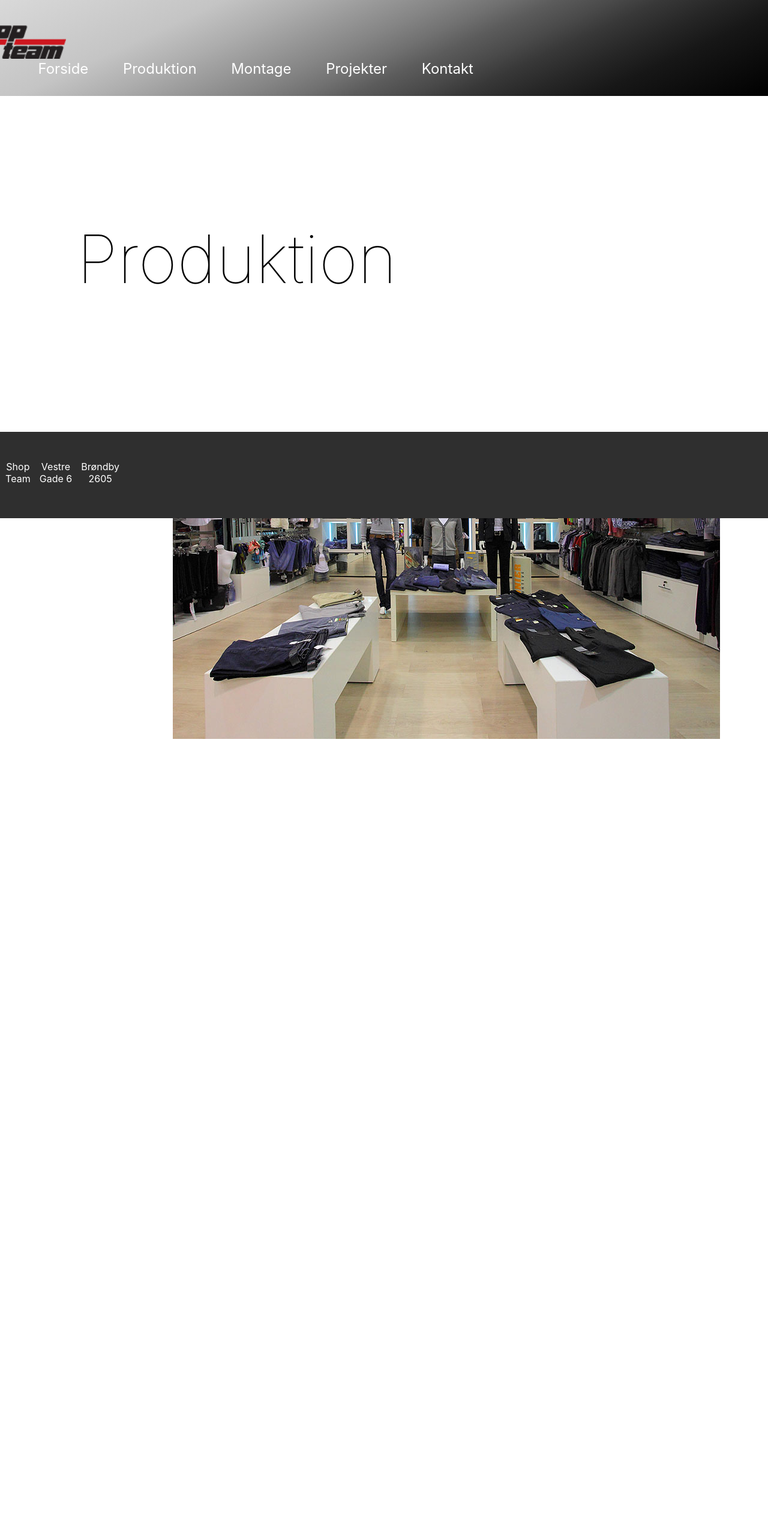
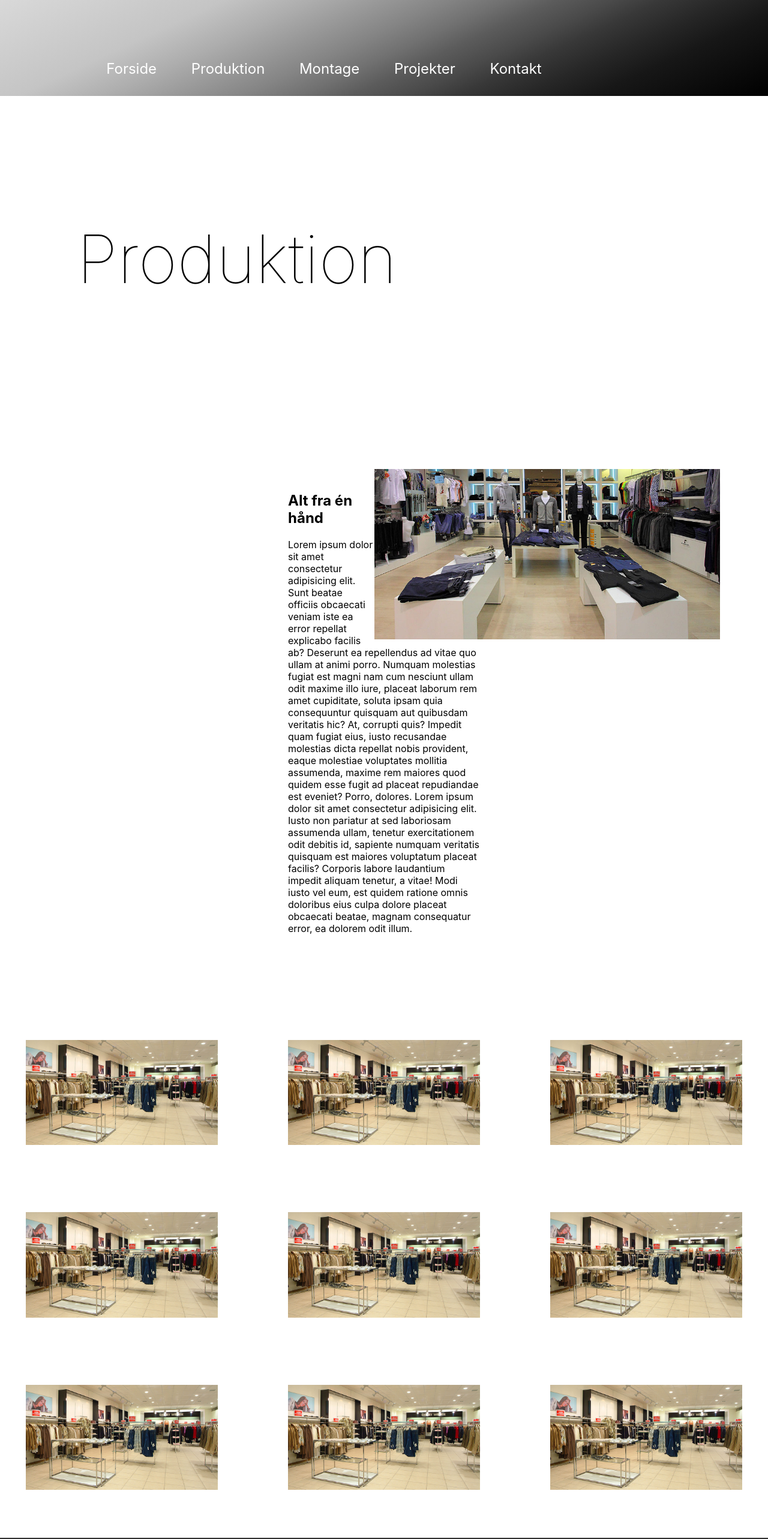
Before and after one commit to NicoCPH/Hjemmeside_Shopteam, a React (Create React App) app: page /Produktion in a window 1280 px wide. Shown: the top 2566 px of the page at 60% size. Before the commit the page ends 1312 px from the top, so only its background shows below. Built offline with nearby package versions, Linux system fonts and the light colour scheme.

Commit message:
produktion lavet

```diff
--- a/public/index.html
+++ b/public/index.html
@@ -3,7 +3,7 @@
   <head>
     <meta charset="utf-8" />
     <link rel="icon" href="%PUBLIC_URL%/favicon.ico" />
-    <meta name="viewport" content="width=device-width, initial-scale=1" />
+    <meta name="viewport" content="width=device-width, initial-scale=1.0">
     <meta name="theme-color" content="#000000" />
     <meta
       name="description"
--- a/src/App.js
+++ b/src/App.js
@@ -1,6 +1,7 @@
 import './styles/App.css';
 import './styles/home.css';
 import './styles/production.css'
+
 import React from "react";
 import {
   BrowserRouter as Router,
--- a/src/sites/Produktion.jsx
+++ b/src/sites/Produktion.jsx
@@ -5,8 +5,30 @@ function Produktion() {
                <h1>Produktion</h1>
                <img src={require("../images/img-montage.jpg")} alt="" />
                </div>
-
-
+            <section className="mid_center_section">
+                <h2>Alt fra én hånd</h2>
+               <div className="center_text">
+                       <p>Lorem ipsum dolor sit amet consectetur adipisicing elit. Sunt beatae officiis obcaecati veniam iste ea error repellat explicabo facilis ab? Deserunt ea repellendus ad vitae quo ullam at animi porro.
+                       Numquam molestias fugiat est magni nam cum nesciunt ullam odit maxime illo iure, placeat laborum rem amet cupiditate, soluta ipsam quia consequuntur quisquam aut quibusdam veritatis hic? At, corrupti quis?
+                       Impedit quam fugiat eius, iusto recusandae molestias dicta repellat nobis provident, eaque molestiae voluptates mollitia assumenda, maxime rem maiores quod quidem esse fugit ad placeat repudiandae est eveniet? Porro, dolores.
+                       Lorem ipsum dolor sit amet consectetur adipisicing elit. Iusto non pariatur at sed laboriosam assumenda ullam, tenetur exercitationem odit debitis id, sapiente numquam veritatis quisquam est maiores voluptatum placeat facilis?
+                       Corporis labore laudantium impedit aliquam tenetur, a vitae! Modi iusto vel eum, est quidem ratione omnis doloribus eius culpa dolore placeat obcaecati beatae, magnam consequatur error, ea dolorem odit illum.
+                       </p>
+                </div>
+            </section>
+            <section>
+            <div className="picture_grid_produktion">
+                <img src={require("../images/intro01_02.jpg")} alt="" />
+                <img src={require("../images/intro01_02.jpg")} alt="" />
+                <img src={require("../images/intro01_02.jpg")} alt="" />
+                <img src={require("../images/intro01_02.jpg")} alt="" />
+                <img src={require("../images/intro01_02.jpg")} alt="" />
+                <img src={require("../images/intro01_02.jpg")} alt="" />
+                <img src={require("../images/intro01_02.jpg")} alt="" />
+                <img src={require("../images/intro01_02.jpg")} alt="" />
+                <img src={require("../images/intro01_02.jpg")} alt="" />
+            </div>
+            </section>
 
 
             </div>
--- a/src/styles/App.css
+++ b/src/styles/App.css
@@ -5,6 +5,7 @@
 .content {
   min-height: 70vh;
 }
+
 .site_header {
   display: flex;
   justify-content: space-around;
@@ -24,33 +25,58 @@
     hsl(343deg 0% 9%) 82%,
     hsl(0deg 0% 0%) 100%
   );
-  min-height: 10rem;
+  min-height: 9rem;
+  max-height: 10rem;
 }
 
 .image_logo {
   background-image: url("../images/logo.png");
   background-size: 11rem;
-  min-height: 7rem;
-  min-width: 13rem;
+  min-width: 7rem;
+  width: 13rem;
   position: relative;
   background-repeat: no-repeat;
-  top: 2rem;
-  right: 8rem;
-  display: block;
-}
-
-.site-header__wrapper {
-  display: flex;
-  justify-content: space-between;
-  align-items: center;
-  flex-wrap: wrap;
+  height: 5rem;
+  min-height: 5rem;
+  margin: auto;
+  padding-top: 2rem;
+  left: 6rem;
 }
 
 .site_header ul {
   position: relative;
-  right: 25rem;
-  top: 4rem;
+  padding-top: 4rem;
+  padding-right: 40rem;
   font-size: 1.5rem;
+}
+@media only screen and (max-width: 1670px) {
+  .image_logo {
+    width: 13rem;
+    height: 5rem;
+    min-height: 5rem;
+    margin: auto;
+    padding-top: 2rem;
+  }
+
+  .site_header ul {
+    padding-right: 30rem;
+
+  }
+}
+
+@media only screen and (max-width: 1483px) {
+  .image_logo {
+    display: none;
+  }
+  .site_header ul {
+    padding-right: 15rem;
+  }
+}
+
+@media only screen and (max-width: 1300px) {
+  .site_header ul {
+    padding-right: 15rem;
+  }
 }
 .site_header li {
 	display: inline;
--- a/src/styles/home.css
+++ b/src/styles/home.css
@@ -26,12 +26,15 @@
     justify-items: center;
     margin: auto;
 }
-.picture_grid > img{
+.picture_grid img{
     object-fit: cover;
+    transition: transform .2s; /* Animation */
     width: 100%;
     max-height: 100%;
 }
-
+.picture_grid img:hover{
+    transform: scale(1.5);
+}
 
 @font-face {
     font-family: Oswald, sans-serif;
@@ -40,5 +43,12 @@
 .parentdiv {
     position: relative;
     margin: auto;
-    padding: 10rem;
+    padding-top: 5rem;
+    align-content: center;
+    padding-left: 2rem;
   }
+
+  .parentdiv img {
+
+    width: 50%;
+  }
--- a/src/styles/production.css
+++ b/src/styles/production.css
@@ -3,16 +3,50 @@
     src: url("Oswald-VariableFont_wght.ttf");
   }
 .poduction_headline h1 {
-    font-family:;
+    position: relative;
     font-size: 7rem;
     font-weight: lighter;
     float: left;
     padding: 8rem;
+    max-width: 45%;
+
 }
 
 .poduction_headline img {
-
+    position: relative;
     font-weight: lighter;
     float: right;
-    padding: 5rem;
+    padding-top: 5rem;
+    padding-right: 5rem;
+    margin: auto;
+    max-width: 45%;
+    min-width: 20rem;
     }
+
+.mid_center_section {
+    text-align: left;
+    position: relative;
+    max-width: 60rem;
+    padding-left: 30rem;
+    padding-right: 30rem;
+    padding-top: 40rem;
+    padding-bottom: 10rem;
+}
+
+.picture_grid_produktion {
+    display: grid;
+    grid-auto-flow: column;
+    position: relative;
+    grid-template-columns: 1fr 1fr 1fr;
+    grid-template-rows: 1fr 1fr 1fr;
+    max-width: 100rem;
+    grid-gap: 2rem;
+    justify-items: center;
+    margin: auto;
+}
+.picture_grid_produktion > img{
+    width: 100%;
+    max-width: 20rem;
+    max-height: 100%;
+    padding-bottom: 5rem;
+}
```
